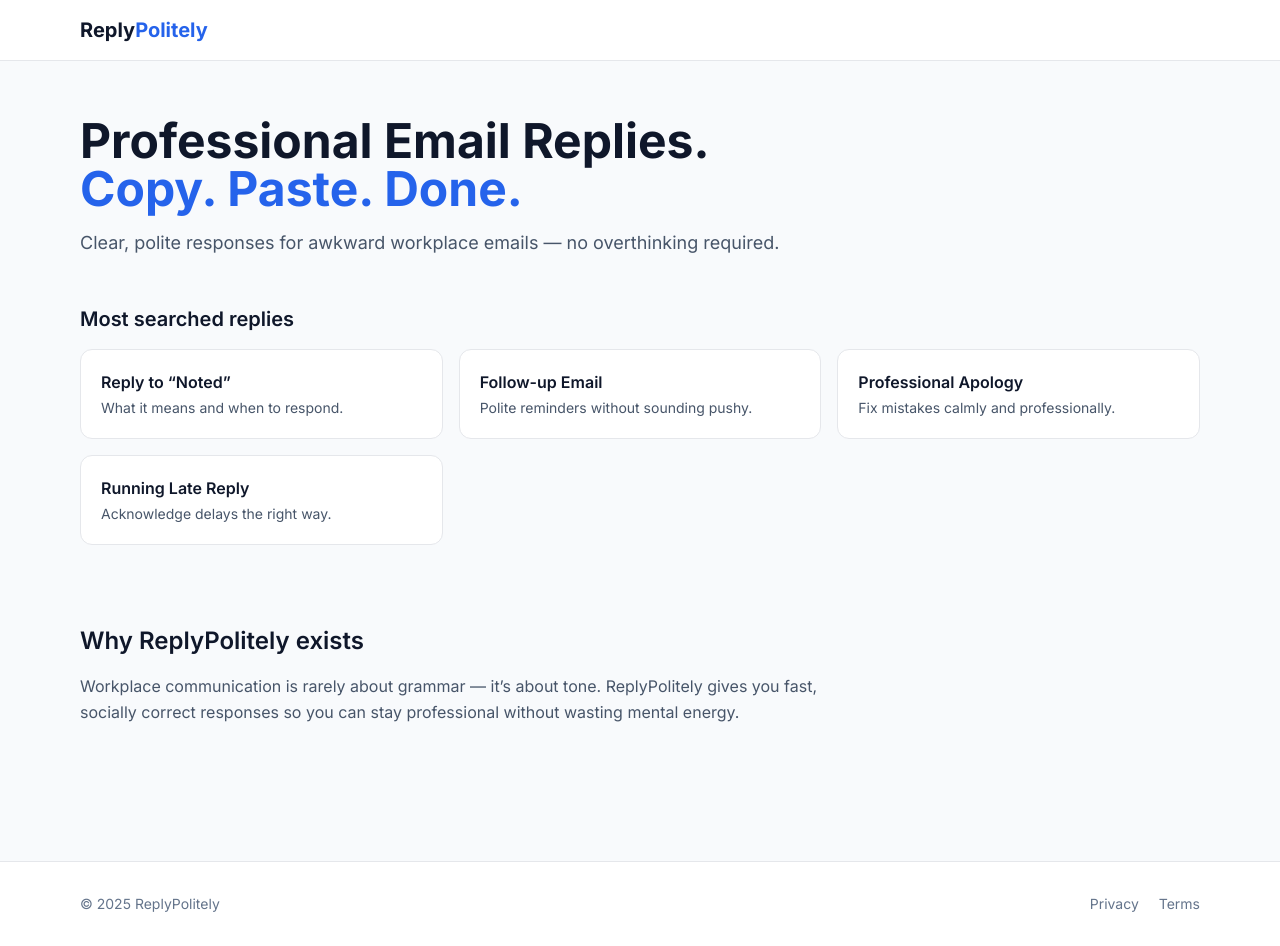
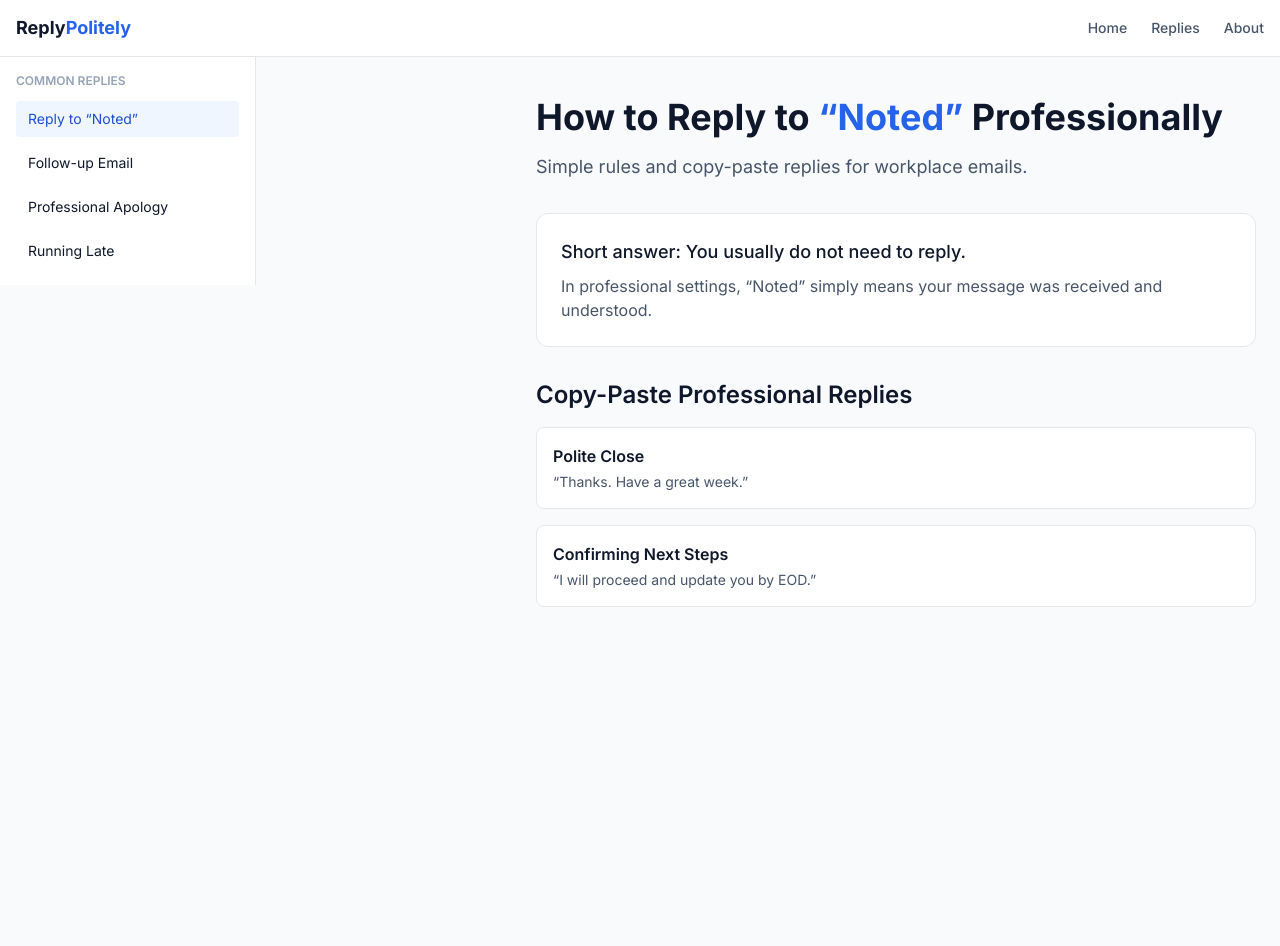
Before and after one commit to sarthaksingh7506-blip/replypolitely, a plain HTML site: page index.html in a window 1280 px wide. After the commit the page ends 800 px from the top, so only its background shows below. Drawn offline with nearby package versions, Linux system fonts and the light colour scheme.

Commit message:
Update index.html

```diff
--- a/index.html
+++ b/index.html
@@ -3,9 +3,7 @@
 <head>
 <meta charset="UTF-8" />
 <meta name="viewport" content="width=device-width, initial-scale=1.0"/>
-  <title>ReplyPolitely – Professional Email Reply Examples</title>
-
-  <meta name="description" content="Instant copy-paste professional email replies. Handle awkward workplace messages politely and confidently."/>
+<title>How to Reply to “Noted” Professionally</title>
 
 <script src="https://cdn.tailwindcss.com"></script>
 <link href="https://fonts.googleapis.com/css2?family=Inter:wght@400;500;600;700&display=swap" rel="stylesheet">
@@ -17,76 +15,76 @@
 
 <body class="bg-slate-50 text-slate-900">
 
-  <!-- NAV -->
-  <header class="bg-white border-b">
-    <div class="max-w-6xl mx-auto px-4 py-4 flex justify-between items-center">
-      <span class="text-xl font-bold">Reply<span class="text-blue-600">Politely</span></span>
+<!-- HEADER -->
+<header class="sticky top-0 z-50 bg-white border-b">
+  <div class="max-w-7xl mx-auto px-4 h-14 flex items-center justify-between">
+    <div class="flex items-center gap-3">
+      <button onclick="toggleSidebar()" class="md:hidden text-xl">☰</button>
+      <span class="font-bold text-lg">Reply<span class="text-blue-600">Politely</span></span>
+    </div>
+    <nav class="hidden md:flex gap-6 text-sm font-medium text-slate-600">
+      <a href="/" class="hover:text-blue-600">Home</a>
+      <a href="/reply/noted.html" class="hover:text-blue-600">Replies</a>
+      <a href="/about.html" class="hover:text-blue-600">About</a>
+    </nav>
   </div>
 </header>
 
-  <!-- HERO -->
-  <main class="max-w-6xl mx-auto px-4 py-14">
-    <section class="max-w-3xl">
-      <h1 class="text-4xl md:text-5xl font-bold leading-tight mb-4">
-        Professional Email Replies.<br class="hidden md:block">
-        <span class="text-blue-600">Copy. Paste. Done.</span>
+<div class="max-w-7xl mx-auto flex">
+
+<!-- SIDEBAR -->
+<aside id="sidebar" class="fixed md:static top-14 left-0 w-64 h-full bg-white border-r p-4 hidden md:block">
+  <p class="text-xs font-semibold text-slate-400 mb-3 uppercase">Common Replies</p>
+  <ul class="space-y-2 text-sm">
+    <li><a href="/reply/noted.html" class="block px-3 py-2 rounded bg-blue-50 text-blue-700">Reply to “Noted”</a></li>
+    <li><a href="/reply/follow-up.html" class="block px-3 py-2 rounded hover:bg-slate-100">Follow-up Email</a></li>
+    <li><a href="/reply/apology.html" class="block px-3 py-2 rounded hover:bg-slate-100">Professional Apology</a></li>
+    <li><a href="/reply/delay.html" class="block px-3 py-2 rounded hover:bg-slate-100">Running Late</a></li>
+  </ul>
+</aside>
+
+<!-- CONTENT -->
+<main class="flex-1 px-6 py-10 md:ml-64 max-w-3xl">
+
+<h1 class="text-4xl font-bold mb-4">
+How to Reply to <span class="text-blue-600">“Noted”</span> Professionally
 </h1>
 
 <p class="text-slate-600 text-lg mb-8">
-        Clear, polite responses for awkward workplace emails — no overthinking required.
+Simple rules and copy-paste replies for workplace emails.
+</p>
+
+<section class="bg-white border rounded-xl p-6 mb-8">
+  <p class="text-lg font-medium">
+    Short answer: You usually do not need to reply.
+  </p>
+  <p class="text-slate-600 mt-2">
+    In professional settings, “Noted” simply means your message was received and understood.
   </p>
 </section>
 
-    <!-- POPULAR REPLIES -->
-    <section class="mt-12">
-      <h2 class="text-xl font-semibold mb-4">Most searched replies</h2>
+<h2 class="text-2xl font-semibold mb-4">Copy-Paste Professional Replies</h2>
 
-      <div class="grid sm:grid-cols-2 lg:grid-cols-3 gap-4">
+<div class="space-y-4">
+  <div class="bg-white border rounded-lg p-4">
+    <p class="font-semibold mb-1">Polite Close</p>
+    <p class="text-slate-600 text-sm">“Thanks. Have a great week.”</p>
+  </div>
 
-        <a href="/reply/noted.html" class="bg-white border rounded-xl p-5 hover:shadow-md transition">
-          <h3 class="font-semibold mb-1">Reply to “Noted”</h3>
-          <p class="text-sm text-slate-600">What it means and when to respond.</p>
-        </a>
-
-        <a href="/reply/follow-up.html" class="bg-white border rounded-xl p-5 hover:shadow-md transition">
-          <h3 class="font-semibold mb-1">Follow-up Email</h3>
-          <p class="text-sm text-slate-600">Polite reminders without sounding pushy.</p>
-        </a>
-
-        <a href="/reply/apology.html" class="bg-white border rounded-xl p-5 hover:shadow-md transition">
-          <h3 class="font-semibold mb-1">Professional Apology</h3>
-          <p class="text-sm text-slate-600">Fix mistakes calmly and professionally.</p>
-        </a>
-
-        <a href="/reply/delay.html" class="bg-white border rounded-xl p-5 hover:shadow-md transition">
-          <h3 class="font-semibold mb-1">Running Late Reply</h3>
-          <p class="text-sm text-slate-600">Acknowledge delays the right way.</p>
-        </a>
-
-      </div>
-    </section>
-
-    <!-- WHY -->
-    <section class="mt-20 max-w-3xl">
-      <h2 class="text-2xl font-semibold mb-4">Why ReplyPolitely exists</h2>
-      <p class="text-slate-600 leading-relaxed">
-        Workplace communication is rarely about grammar — it’s about tone.
-        ReplyPolitely gives you fast, socially correct responses so you can
-        stay professional without wasting mental energy.
-      </p>
-    </section>
-  </main>
-
-  <!-- FOOTER -->
-  <footer class="border-t bg-white mt-20">
-    <div class="max-w-6xl mx-auto px-4 py-8 text-sm text-slate-500 flex justify-between">
-      <span>© 2025 ReplyPolitely</span>
-      <div class="space-x-4">
-        <a href="/privacy.html" class="hover:underline">Privacy</a>
-        <a href="/terms.html" class="hover:underline">Terms</a>
+  <div class="bg-white border rounded-lg p-4">
+    <p class="font-semibold mb-1">Confirming Next Steps</p>
+    <p class="text-slate-600 text-sm">“I will proceed and update you by EOD.”</p>
   </div>
 </div>
-  </footer>
+
+</main>
+</div>
+
+<script>
+function toggleSidebar() {
+  document.getElementById('sidebar').classList.toggle('hidden');
+}
+</script>
 
 </body>
 </html>
```
Lines whose indentation alone changed are shown as unchanged.
